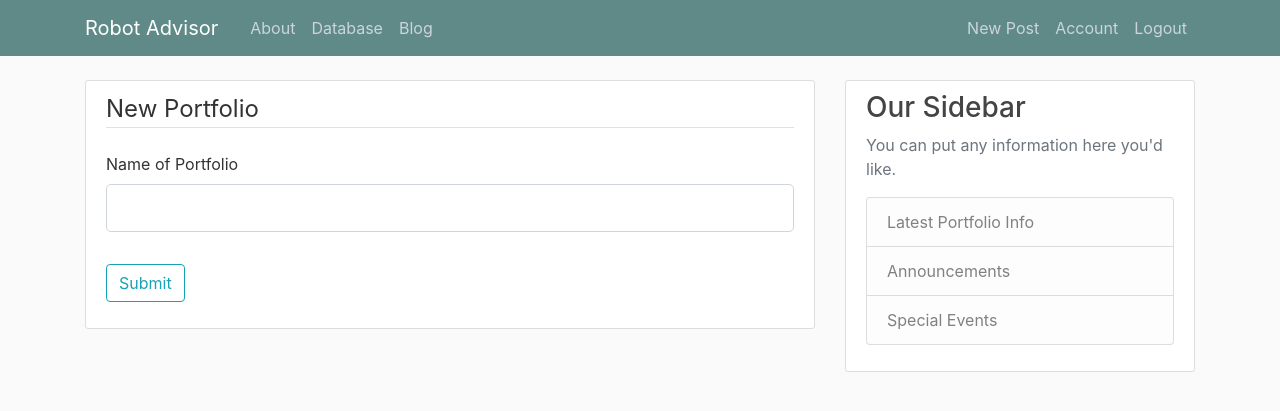
After one commit to HongfeiLi365/RobotAdvisor, a Flask app: page /portfolio/new in a window 1280 px wide. The commit adds this page. Shown: the top 411 px of the page. Run offline with Flask 2, Linux system fonts and the light colour scheme; the visitor is signed in with stand-in values (Sample User, id 1); tables that the repository leaves empty or names only in its code hold one stand-in row (values such as "Sample post"); some libraries are stand-ins or nearby versions.

Commit message:
Added ability to create portfolios from the front end

```diff
--- a/flaskblog/forms.py
+++ b/flaskblog/forms.py
@@ -67,3 +67,7 @@
     title = StringField('Title', validators=[DataRequired()])
     content = TextAreaField('Content', validators=[DataRequired()])
     submit = SubmitField('Post')
+
+class PortfolioForm(FlaskForm):
+    name = StringField('Name of Portfolio', validators=[DataRequired()])
+    submit = SubmitField('Submit')
--- a/flaskblog/modelsWithNeo4j.py
+++ b/flaskblog/modelsWithNeo4j.py
@@ -268,7 +268,7 @@
 
    @classmethod
    def query_all(cls):
-      """return all posts in database
+      """return all portfolios in database
 
       Returns
       -------
@@ -369,6 +369,11 @@
       except IndexError:
          return None
 
+   def get_or_404(self, portfolio_id, description=None):
+       p = self.get(portfolio_id)
+       if p is None:
+           abort(404, description=description)
+       return p
 
 class Stock():
    symbol = None
--- a/flaskblog/routes.py
+++ b/flaskblog/routes.py
@@ -3,16 +3,10 @@
 from PIL import Image
 from flask import render_template, url_for, flash, redirect, request, abort
 from flaskblog import app, bcrypt
-from flaskblog.forms import RegistrationForm, LoginForm, UpdateAccountForm, PostForm
-from flaskblog.models import User, Post
+from flaskblog.forms import RegistrationForm, LoginForm, UpdateAccountForm, PostForm, PortfolioForm
+from .modelsWithNeo4j import User, Post, Portfolio
 from flask_login import login_user, current_user, logout_user, login_required
 from .db_utils import execute_query
-
-
-@app.route("/home")
-def home():
-    posts = Post.query_all()
-    return render_template('database.html', posts=posts)
 
 @app.route("/blog")
 def blog():
@@ -24,10 +18,16 @@
     return render_template('about.html', title='About')
 
 @app.route("/")
+@app.route("/home")
+def home():
+    return render_template('home.html', title='Home')
+
 @app.route("/database")
+@login_required
 def database():
-    myresult = execute_query("SELECT symbol, payout_ratio FROM statistics WHERE symbol='AAPL'")
-    return render_template('database.html', title='Database', results=myresult)
+    if current_user.is_authenticated:
+        allPortfolios = Portfolio.query_all()
+        return render_template('database.html', title='Database', results=allPortfolios)
 
 @app.route("/register", methods=['GET', 'POST'])
 def register():
@@ -98,6 +98,33 @@
     return render_template('account.html', title='Account',
                            image_file=image_file, form=form)
 
+@app.route("/portfolio/edit/<int:portfolio_id>", methods=['GET','POST'])
+@login_required
+def edit_portfolio(portfolio_id):
+    portfolio = Portfolio().get_or_404(portfolio_id)
+    return render_template('edit_portfolio.html', title=portfolio.name, portfolio = portfolio)
+
+
+@app.route("/portfolio/new", methods=['GET', 'POST'])
+@login_required
+def new_portfolio():
+    form = PortfolioForm()
+    if form.validate_on_submit():
+        Portfolio.add_portfolio(name=form.name.data, user=current_user)
+        flash('Your empty portfolio has been created!', 'success')
+        return redirect(url_for('database'))
+    return render_template('create_portfolio.html', title='New Portfolio',
+                           form=form, legend='New Portfolio')
+
+@app.route("/post/<int:post_id>/delete", methods=['POST'])
+@login_required
+def delete_portfolio(post_id):
+    post = Post().get_or_404(post_id)
+    if post.author != current_user:
+        abort(403)
+    Post.delete_post(post)
+    flash('Your post has been deleted!', 'success')
+    return redirect(url_for('home'))
 
 @app.route("/post/new", methods=['GET', 'POST'])
 @login_required
@@ -106,7 +133,7 @@
     if form.validate_on_submit():
         Post.add_post(title=form.title.data, content=form.content.data, author=current_user)
         flash('Your post has been created!', 'success')
-        return redirect(url_for('home'))
+        return redirect(url_for('blog'))
     return render_template('create_post.html', title='New Post',
                            form=form, legend='New Post')
 
--- /dev/null
+++ b/flaskblog/templates/create_portfolio.html
@@ -0,0 +1,27 @@
+{% extends "layout.html" %}
+{% block content %}
+<div class="content-section">
+    <form method="POST" action="">
+        {{ form.hidden_tag() }}
+        <fieldset class="form-group">
+            <legend class="border-bottom mb-4">{{ legend }}</legend>
+            <div class="form-group">
+                {{ form.name.label(class="form-control-label") }}
+                {% if form.name.errors %}
+                    {{ form.name(class="form-control form-control-lg is-invalid") }}
+                    <div class="invalid-feedback">
+                        {% for error in form.name.errors %}
+                            <span>{{ error }}</span>
+                        {% endfor %}
+                    </div>
+                {% else %}
+                    {{ form.name(class="form-control form-control-lg") }}
+                {% endif %}
+            </div>
+        </fieldset>
+        <div class="form-group">
+            {{ form.submit(class="btn btn-outline-info") }}
+        </div>
+    </form>
+</div>
+{% endblock content %}
--- a/flaskblog/templates/layout.html
+++ b/flaskblog/templates/layout.html
@@ -7,7 +7,7 @@
 
     <!-- Bootstrap CSS -->
     <link rel="stylesheet" href="https://maxcdn.bootstrapcdn.com/bootstrap/4.0.0/css/bootstrap.min.css" integrity="sha384-Gn5384xqQ1aoWXA+058RXPxPg6fy4IWvTNh0E263XmFcJlSAwiGgFAW/dAiS6JXm" crossorigin="anonymous">
-
+    <link rel="stylesheet" href="https://fonts.googleapis.com/icon?family=Material+Icons">
     <link rel="stylesheet" type="text/css" href="{{ url_for('static', filename='main.css') }}">
 
     {% if title %}
@@ -20,13 +20,12 @@
     <header class="site-header">
       <nav class="navbar navbar-expand-md navbar-dark bg-steel fixed-top">
         <div class="container">
-          <a class="navbar-brand mr-4" href="/">Stocks Blog Placeholder</a>
+          <a class="navbar-brand mr-4" href="/">Robot Advisor</a>
           <button class="navbar-toggler" type="button" data-toggle="collapse" data-target="#navbarToggle" aria-controls="navbarToggle" aria-expanded="false" aria-label="Toggle navigation">
             <span class="navbar-toggler-icon"></span>
           </button>
           <div class="collapse navbar-collapse" id="navbarToggle">
             <div class="navbar-nav mr-auto">
-              <a class="nav-item nav-link" href="{{ url_for('home') }}">Home</a>
               <a class="nav-item nav-link" href="{{ url_for('about') }}">About</a>
               <a class="nav-item nav-link" href="{{ url_for('database') }}">Database</a>
               <a class="nav-item nav-link" href="{{ url_for('blog') }}">Blog</a>
--- a/neo4j_test/load.py
+++ b/neo4j_test/load.py
@@ -11,7 +11,7 @@
         '''
         make connection to the database.
         '''
-        uri = "bolt://172.22.152.21:7687"
+        uri = "bolt://127.0.0.1:7687"
         user = "neo4j"
         password = "fourtune1234"
         self.stockDict = stockDict
```
Also changed, not shown: flaskblog/templates/database.html (+8 -4 lines), flaskblog/templates/edit_portfolio.html (renamed from flaskblog/templates/portfolio.html, +3 -18 lines), flaskblog/templates/home.html (added, +13 -0 lines), flaskblog/static/profile_pics/02553bc075b6867c.jpg (added).
